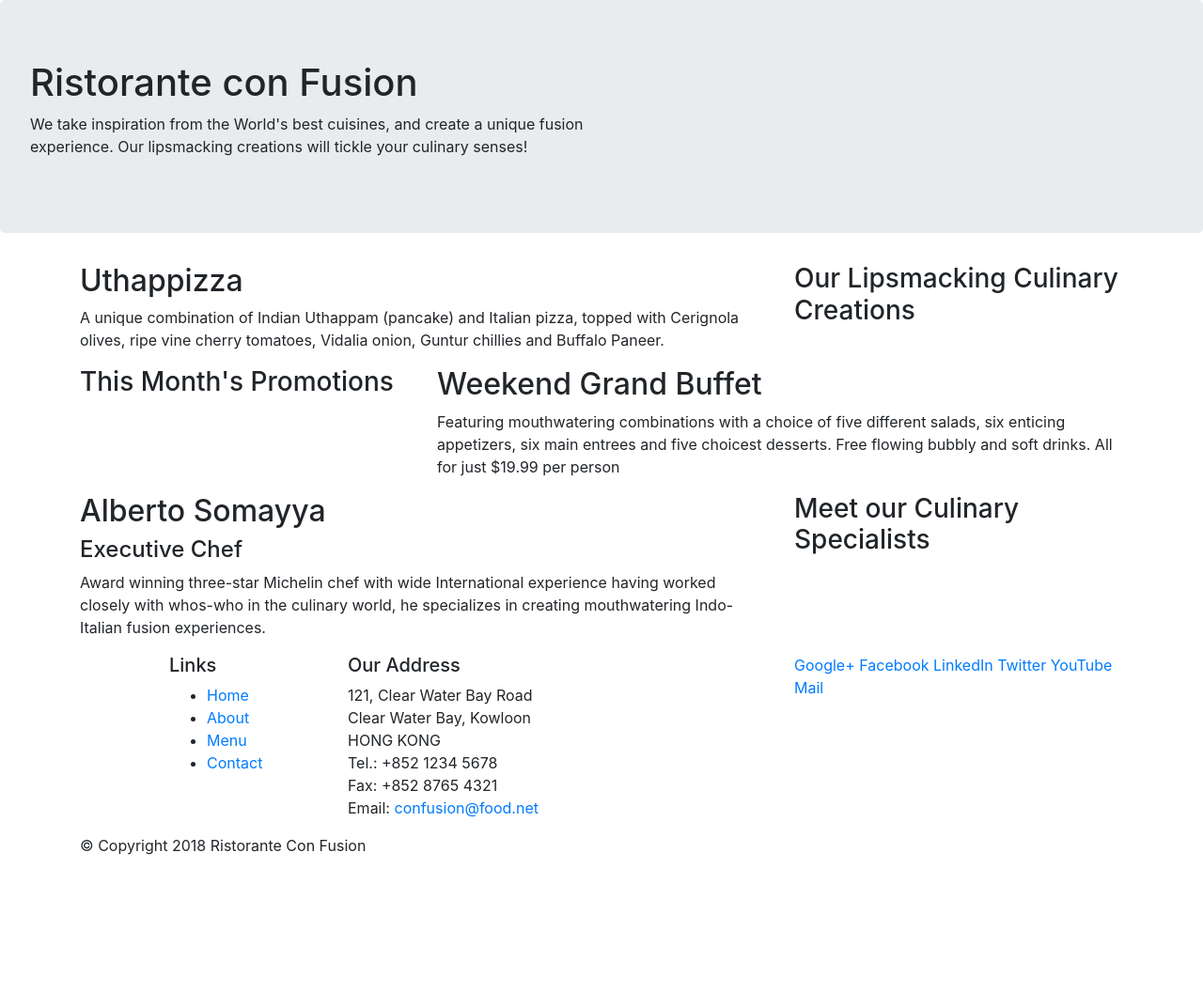
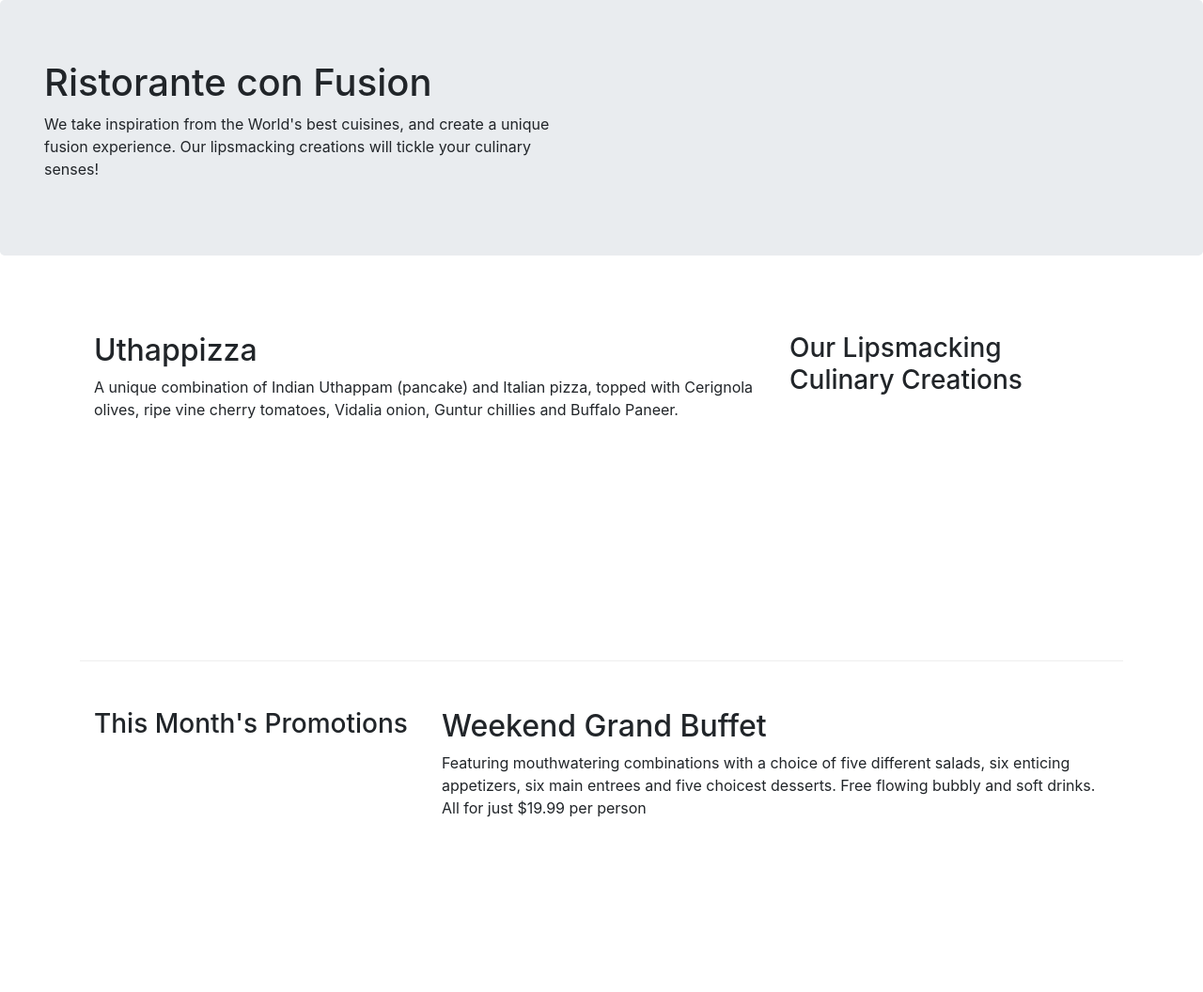
Before and after one commit to RSC007/RSC-world, a website: page index.html in a window 1280 px wide. Shown: the top 1056 px of the page at 94% size. Before the commit the page ends 928 px from the top, so only its background shows below. Drawn offline with nearby package versions, Linux system fonts and the light colour scheme.

Commit message:
css and bootstrap function applied

```diff
--- /dev/null
+++ b/css/style.css
@@ -0,0 +1,24 @@
+.row-content{
+    margin: 0px auto;
+    padding: 50px 0px 50px 0px;
+    border-bottom: 1px ridge;
+    min-height: 400px;
+}
+
+.row-header{
+    margin: 0px auto;
+    padding: 0px auto;
+}
+
+.footer{
+    background-color: #D1C4E0;
+    margin: 0px auto;
+    padding: 20px 0px 20px 0px;
+}
+
+address{
+    font-size: 80%;
+    margin: 0px;
+    color: #0f0f0f;
+
+}
--- a/index.html
+++ b/index.html
@@ -9,6 +9,7 @@
 
         <!-- Bootstrap CSS -->
         <link rel="stylesheet" href="node_modules/bootstrap/dist/css/bootstrap.min.css">
+        <link rel="stylesheet" href="css/style.css">
     <title>Ristorante Con Fusion</title>
 </head>
 
@@ -16,7 +17,7 @@
 
     <header>
         <div class="jumbotron">
-            <div class="row">
+            <div class="row row-header">
                 <div class="col-12 col-sm-6">
                     <h1>Ristorante con Fusion</h1>
                     <p>We take inspiration from the World's best cuisines, and create a unique fusion experience. Our lipsmacking creations will tickle your culinary senses!</p>
@@ -28,7 +29,7 @@
     </header>
 
     <div class="container">
-        <div class="row">
+        <div class="row row-content">
             <div class="col-12 col-sm-4 order-sm-last col-md-4">
                 <h3>Our Lipsmacking Culinary Creations</h3>
             </div>
@@ -39,7 +40,7 @@
         </div>
 
 
-        <div class="row">
+        <div class="row row-content">
             <div class="col-12 col-sm-4 col-md-4">
                 <h3>This Month's Promotions</h3>
             </div>
@@ -49,7 +50,7 @@
             </div>
         </div>
 
-        <div class="row">
+        <div class="row row-content">
             <div class="col-12 col-sm-4 order-sm-last col-md-4">
                 <h3>Meet our Culinary Specialists</h3>
             </div>
@@ -61,12 +62,12 @@
         </div>
     </div>
 
-    <footer>
+    <footer class="footer">
         <div class="container">
             <div class="row">
                 <div class="col-4 offset-1 col-sm-2">
                     <h5>Links</h5>
-                    <ul>
+                    <ul class="list-unstyled">
                         <li><a href="#">Home</a></li>
                         <li><a href="#">About</a></li>
                         <li><a href="#">Menu</a></li>
@@ -95,8 +96,8 @@
                     </div>
                 </div>
            </div>
-           <div class="row">
-                <div class="col-auto">
+           <div class="row justify-content-center">
+                <div class="col-auto ">
                     <p>© Copyright 2018 Ristorante Con Fusion</p>
                 </div>
            </div>
```
